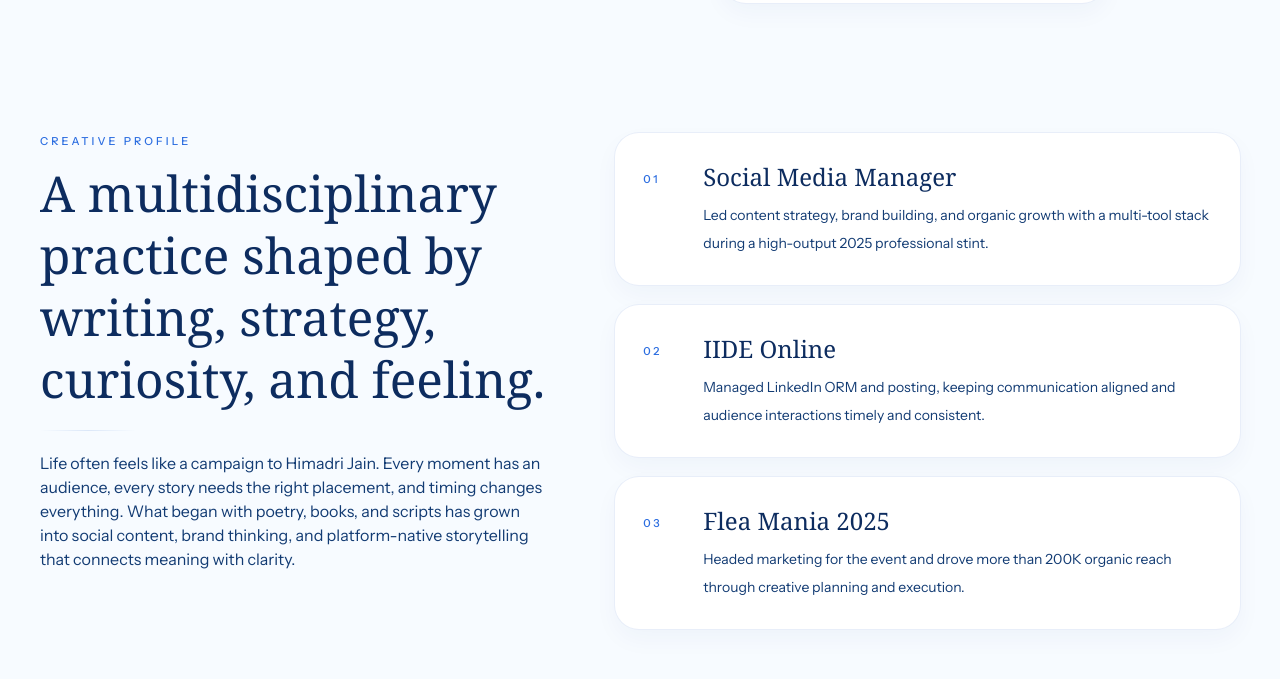
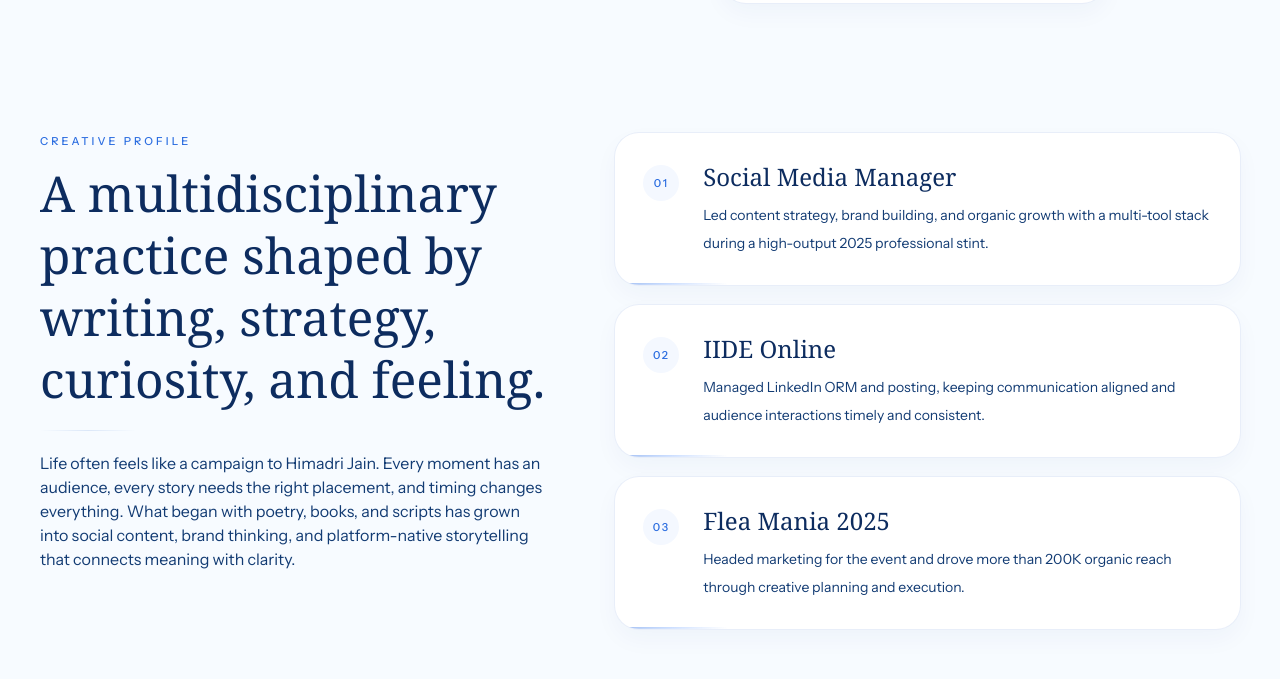
Before and after one commit to sanyamg1305/himadri-test, a React (Vite) app: page / in a window 1280 px wide. Shown: the part 941-1620 px from the top of the page. Built offline with nearby package versions, Linux system fonts and the light colour scheme.

Commit message:
Enhance creative profile card animations

```diff
--- a/src/pages/Home.tsx
+++ b/src/pages/Home.tsx
@@ -121,17 +121,53 @@ export default function Home() {
             viewport={{ once: true, amount: 0.2 }}
             className="grid gap-5"
           >
-            {experienceHighlights.map((item) => (
-              <motion.article key={item.title} variants={staggerItem} className="panel p-6 sm:p-7">
-                <div className="flex items-start gap-4 sm:gap-5">
-                  <div className="min-w-8 pt-1 sm:min-w-10">
-                    <span className="text-[11px] font-medium uppercase tracking-[0.24em] text-[#2b6de0]">
-                      0{experienceHighlights.indexOf(item) + 1}
+            {experienceHighlights.map((item, index) => (
+              <motion.article
+                key={item.title}
+                variants={staggerItem}
+                whileHover={{ y: -8, scale: 1.012 }}
+                transition={{ type: "spring", stiffness: 260, damping: 22 }}
+                className="panel group relative overflow-hidden p-6 sm:p-7"
+              >
+                <motion.div
+                  aria-hidden="true"
+                  className="absolute inset-0 bg-[radial-gradient(circle_at_top_right,rgba(43,109,224,0.14),transparent_42%)] opacity-0 transition-opacity duration-500 group-hover:opacity-100"
+                />
+                <motion.div
+                  aria-hidden="true"
+                  className="absolute inset-x-0 bottom-0 h-[2px] origin-left bg-gradient-to-r from-[#2b6de0] via-[#8fb7ff] to-transparent"
+                  initial={{ scaleX: 0.18, opacity: 0.45 }}
+                  whileHover={{ scaleX: 1, opacity: 1 }}
+                  transition={{ duration: 0.35, ease: "easeOut" }}
+                />
+                <div className="relative flex items-start gap-4 sm:gap-5">
+                  <motion.div
+                    className="min-w-8 pt-1 sm:min-w-10"
+                    initial={false}
+                    whileHover={{ x: 4 }}
+                    transition={{ duration: 0.25, ease: "easeOut" }}
+                  >
+                    <span className="inline-flex h-8 w-8 items-center justify-center rounded-full bg-[#f4f8ff] text-[11px] font-medium uppercase tracking-[0.14em] text-[#2b6de0] sm:h-9 sm:w-9">
+                      0{index + 1}
                     </span>
-                  </div>
+                  </motion.div>
                   <div>
-                    <h3 className="font-serif text-2xl text-[#0d2c5f]">{item.title}</h3>
-                    <p className="mt-2 text-sm leading-7 text-[#123b73]/76">{item.body}</p>
+                    <motion.h3
+                      className="font-serif text-2xl text-[#0d2c5f]"
+                      initial={false}
+                      whileHover={{ x: 6 }}
+                      transition={{ duration: 0.25, ease: "easeOut" }}
+                    >
+                      {item.title}
+                    </motion.h3>
+                    <motion.p
+                      className="mt-2 text-sm leading-7 text-[#123b73]/76"
+                      initial={false}
+                      whileHover={{ x: 3 }}
+                      transition={{ duration: 0.28, ease: "easeOut" }}
+                    >
+                      {item.body}
+                    </motion.p>
                   </div>
                 </div>
               </motion.article>
```
